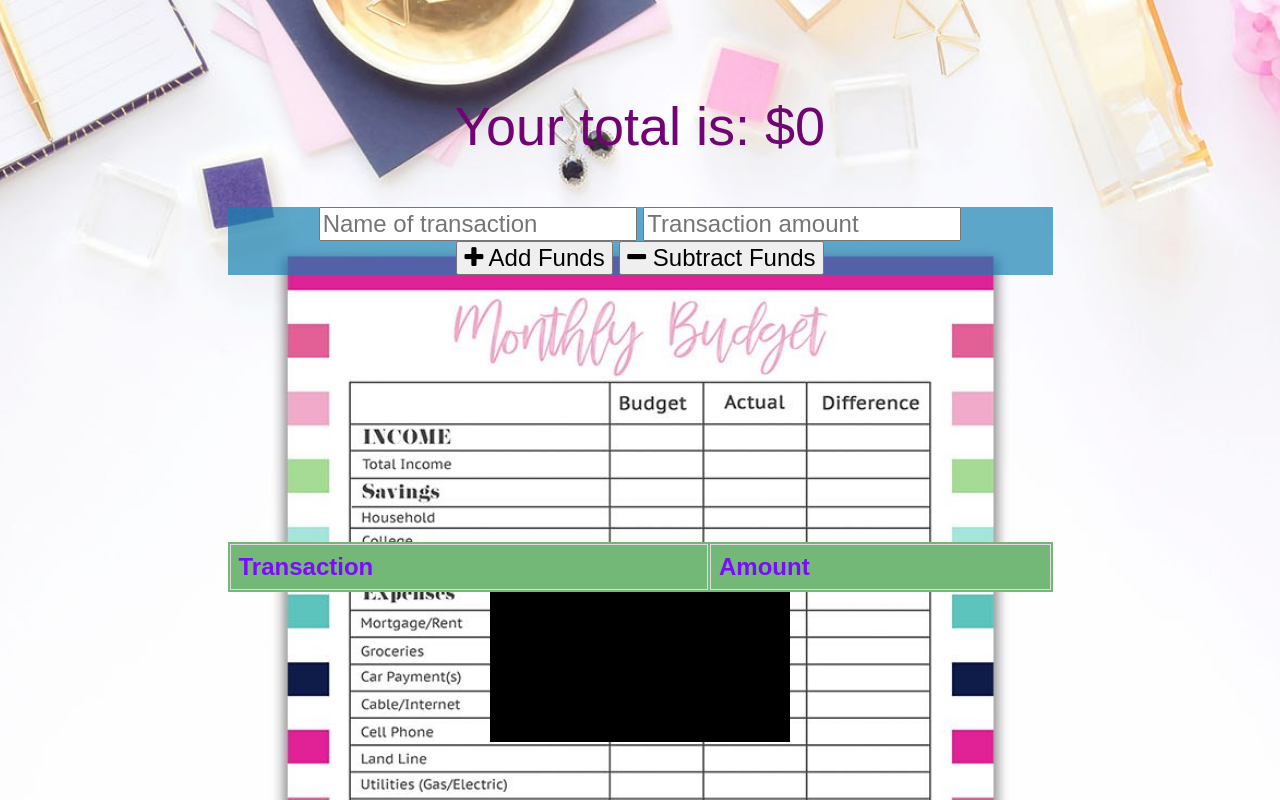
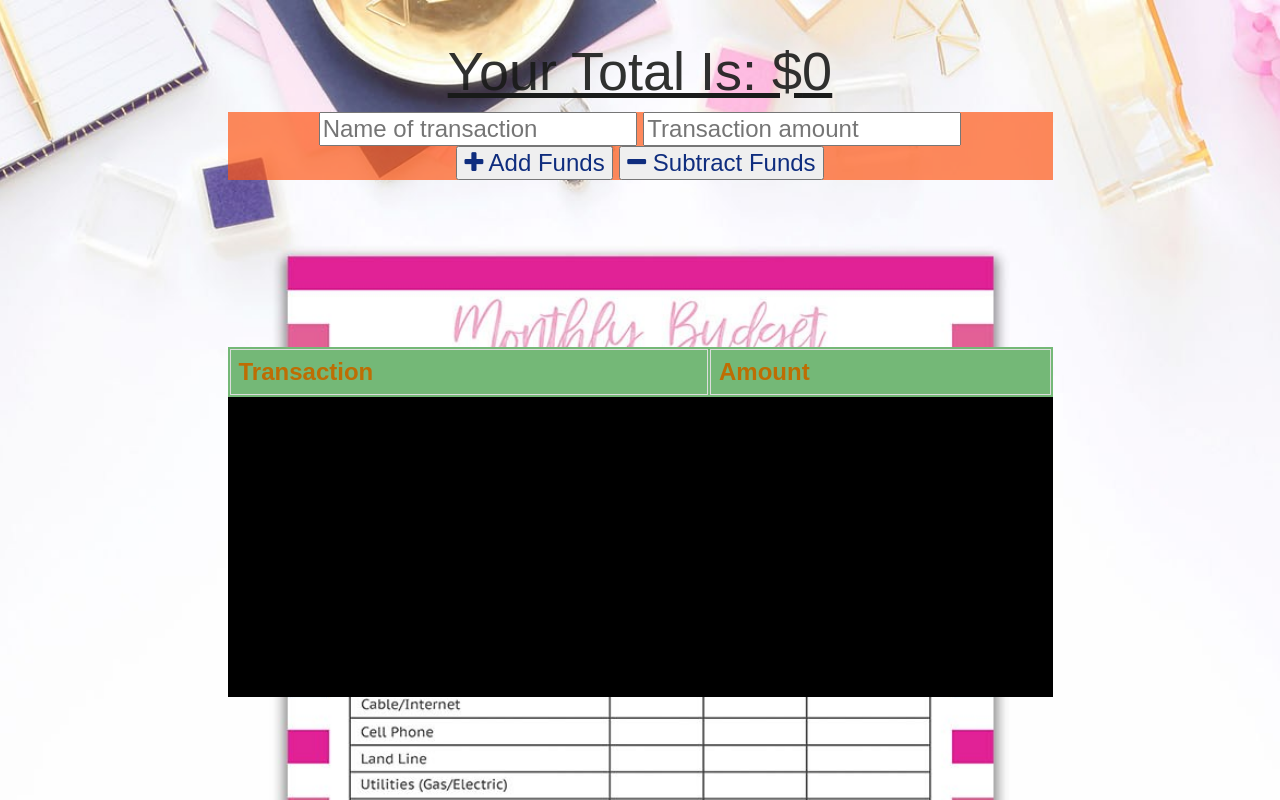
Before and after one commit to nnismithllc/TrackOffBudget, a website: page public/index.html in a window 1280 px wide. Shown: the top 800 px of the page. Drawn offline with nearby package versions, Linux system fonts and the light colour scheme; no server answers.

Commit message:
changed the color of the totals

```diff
--- a/public/index.html
+++ b/public/index.html
@@ -15,7 +15,7 @@
 <body>
   <div class="wrapper">
     <div class="total">
-      <div class="total">Your total is: $<span id="total">0</span></div>
+      <div class="total">Your Total Is: $<span id="total">0</span></div>
     </div>
 
     <div class="form">
--- a/public/styles.css
+++ b/public/styles.css
@@ -12,6 +12,7 @@ background-size: cover;
 button, input {
   font-size: 100%;
   font-family: Arial;
+  color: rgb(15, 45, 126);
 }
 
 table {
@@ -40,15 +41,15 @@ tr:nth-child(even) {
 
 .total {
   font-size: 150%;
-  margin-top: 95px;
-  /* text-decoration: underline; */
-  color: rgb(112, 4, 116);
+  margin-top: 40px;
+  text-decoration: underline;
+  color: rgba(24, 26, 25, 0.897);
 }
 
 .form {
-  margin-top: 50px;
+  margin-top: 10px;
   width: 100%;
-  background-color: rgba(19, 127, 177, 0.678);
+  background-color: rgba(255, 83, 15, 0.678);
 }
 
 .transactions {
@@ -57,12 +58,15 @@ tr:nth-child(even) {
   overflow: auto;
   width: 100%;
   margin: 0 auto;
-  margin-top: 267px;
+  margin-top: 167px;
   background-color: rgb(116, 184, 119);
-  color: rgb(125, 10, 255);
+  color: rgb(190, 109, 3);
 }
 
 #myChart {
+  max-height: 300px;
+  overflow: auto;
+  width: 100%;
   background-color: black;
-  color: rgb(221, 30, 62);
+  color: pink;
 }
```
